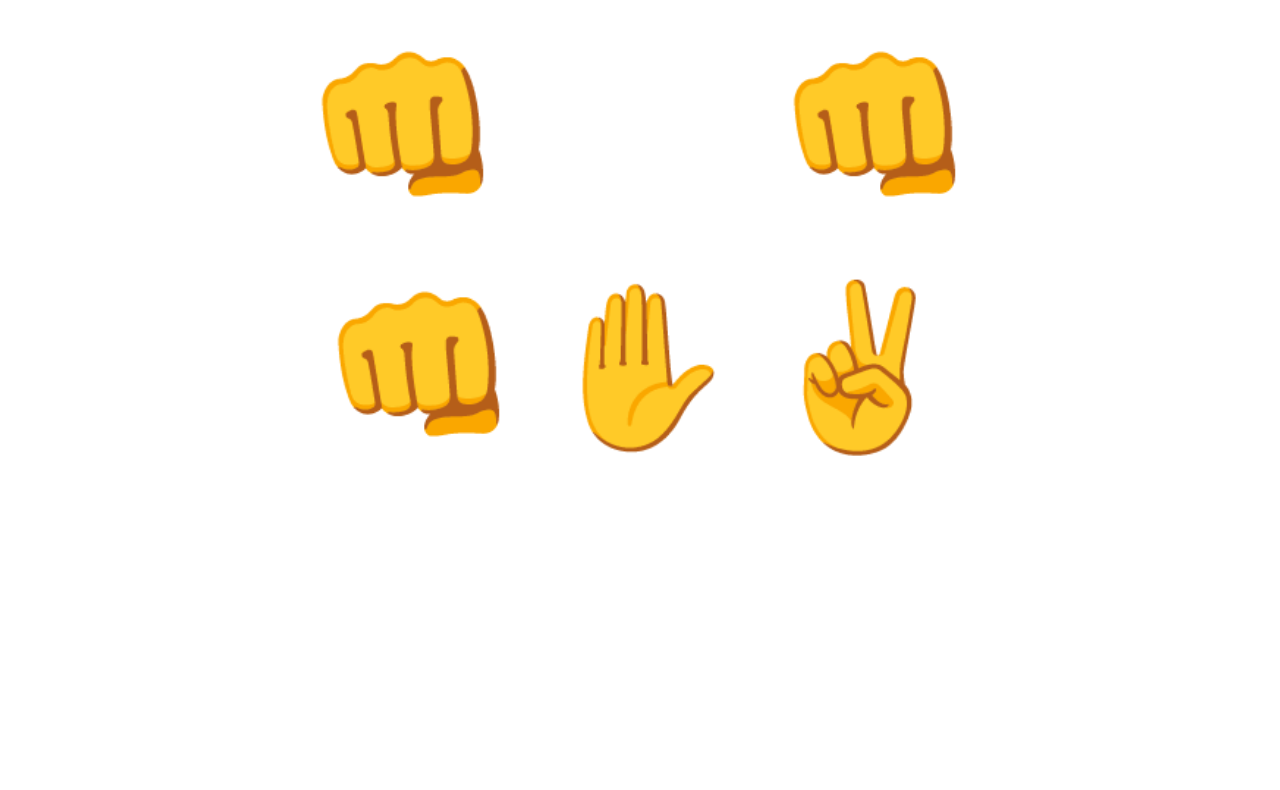
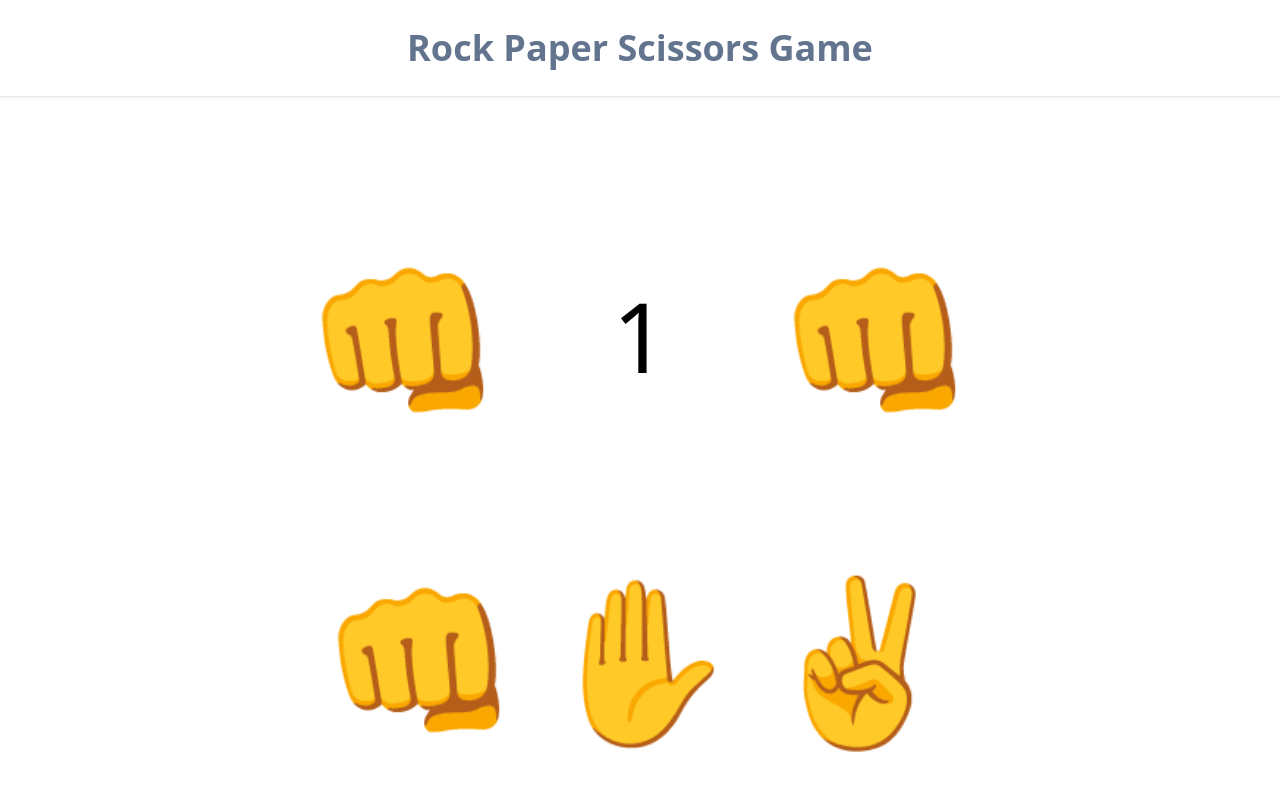
Before and after one commit to tsotne01/Rock-Paper-Scissors, a React (Vite) app: page / in a window 1280 px wide. Shown: the top 790 px of the page. Built offline with nearby package versions, Linux system fonts and the light colour scheme.

Commit message:
feat: add haeder and countdown

```diff
--- a/src/App.jsx
+++ b/src/App.jsx
@@ -2,7 +2,6 @@ import React, { useEffect, useState } from 'react'
 import MainLayout from './layout/MainLayout'
 
 const App = () => {
-
   const moves = {
     "rock": "👊",
     "paper": "✋",
@@ -32,8 +31,13 @@ const App = () => {
 
   return (
     <MainLayout>
-      <div className="game w-2xl m-auto h-[15rem] flex justify-between">
+      <header className='w-full h-24 shadow flex justify-center items-center mb-30'>
+        <h1 className='text-4xl text-slate-500 font-bold'>Rock Paper Scissors Game</h1>
+      </header>
+      <main className='flex flex-col gap-20'>
+        <div className="game w-2xl m-auto h-[15rem] flex justify-between items-center">
           <div className="computer text-[10rem] hover:bg-slate-400 hover:cursor-pointer rounded">{computerMove}</div>
+          <div className="countdown text-8xl">1</div>
           <div className={`player ${playerMove ? "text-[10rem]" : "text-2xl"} hover:bg-slate-400 hover:cursor-pointer rounded`}>{playerMove}</div>
         </div>
         <div className='flex justify-center gap-5'>
@@ -41,6 +45,7 @@ const App = () => {
           <span id='paper' className={buttonClasses}>{moves.paper}</span>
           <span id='scissor' className={buttonClasses}>{moves.scissor}</span>
         </div>
+      </main>
     </MainLayout>
 
   )
```
Lines whose indentation alone changed are shown as unchanged.
